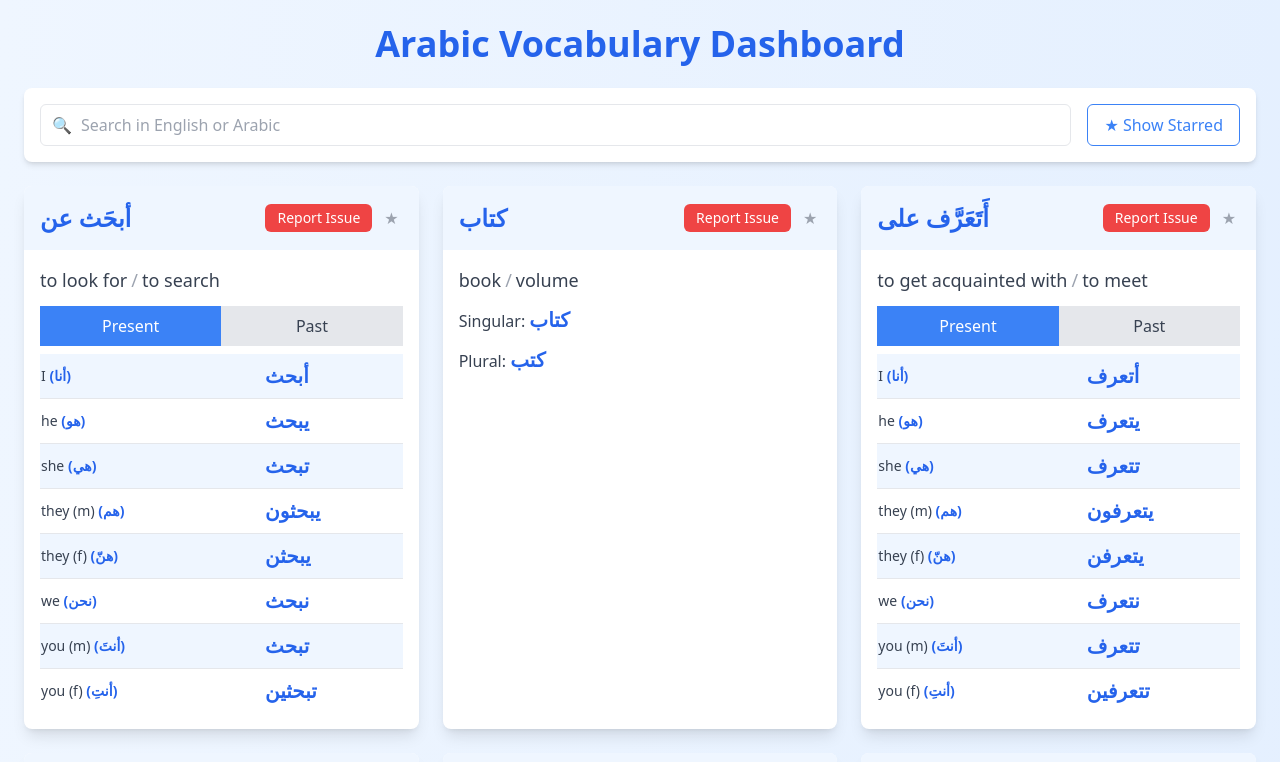
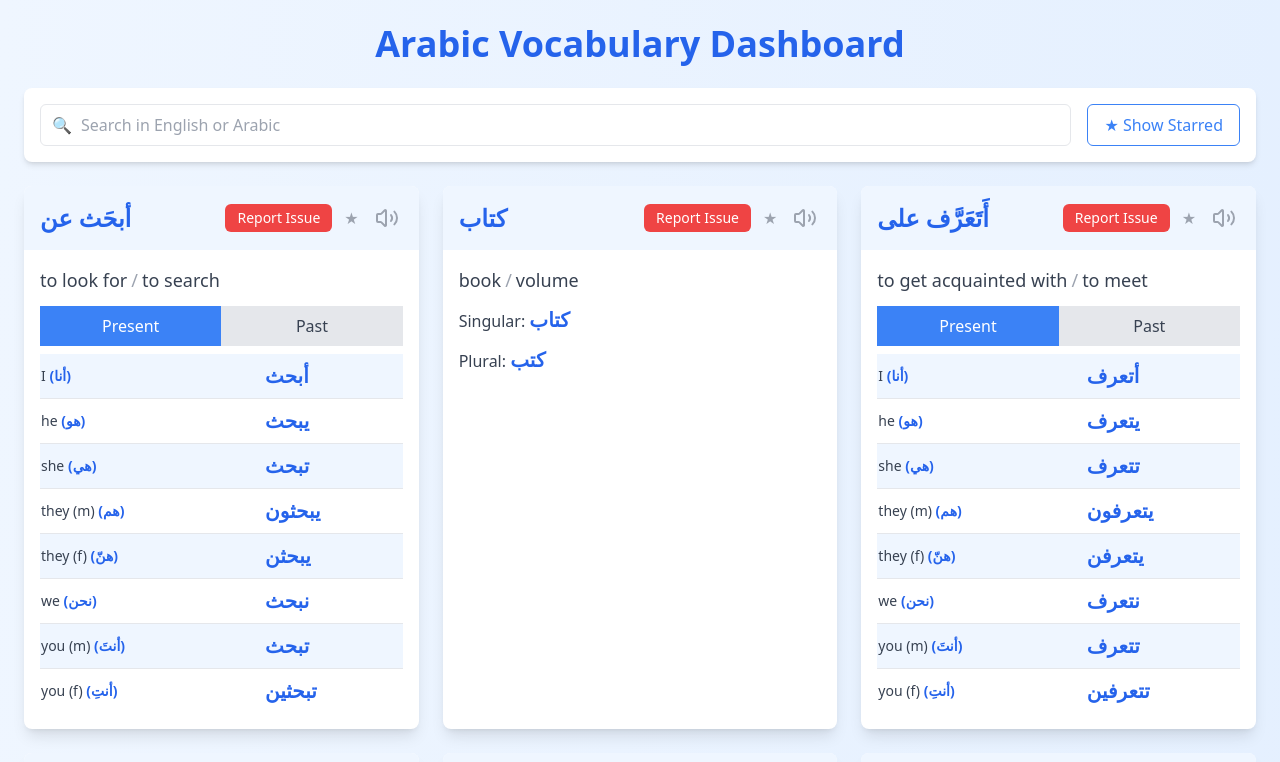
Before and after one commit to Fahmed225/ar-lang-dashboard, a React (Vite) app: page / in a window 1280 px wide. Shown: the top 762 px of the page. Built offline with nearby package versions, Linux system fonts and the light colour scheme.

Commit message:
Refactor code to remove commented out category display and category dropdown

```diff
--- a/package.json
+++ b/package.json
@@ -14,11 +14,13 @@
   },
   "dependencies": {
     "@radix-ui/react-tabs": "^1.1.0",
+    "elevenlabs": "^0.11.0",
     "lucide-react": "^0.414.0",
     "react": "^18.3.1",
     "react-dom": "^18.3.1"
   },
   "devDependencies": {
+    "@types/node": "^20.14.12",
     "@types/react": "^18.3.3",
     "@types/react-dom": "^18.3.0",
     "@typescript-eslint/eslint-plugin": "^7.15.0",
--- a/src/App.tsx
+++ b/src/App.tsx
@@ -3,10 +3,11 @@ import vocabularyData, {
   VocabularyItem,
   VerbConjugations,
 } from "./data/vocabularyData";
+import { Volume2 } from "lucide-react";
+import { ElevenLabsClient } from "elevenlabs";
+const apiKey = import.meta.env.VITE_ELEVENLABS_API_KEY;
+import { createWriteStream } from 'fs';
 
-// const allCategories: string[] = [
-//   ...new Set(vocabularyData.flatMap((item) => item.categories)),
-// ];
 
 const pronouns: Record<string, string> = {
   I: "أنا",
@@ -66,6 +67,7 @@ const VocabularyCard: React.FC<VocabularyCardProps> = ({
   isStarred,
 }) => {
   const [activeTab, setActiveTab] = useState<"present" | "past">("present");
+  const [audioCache, setAudioCache] = useState<Record<string, string>>({});
 
   const handleReportIssue = () => {
     const subject = encodeURIComponent(`Issue Report: ${item.arabic}`);
@@ -77,7 +79,46 @@ const VocabularyCard: React.FC<VocabularyCardProps> = ({
     window.location.href = `mailto:fadbz08@gmail.com?subject=${subject}&body=${body}`;
   };
 
-  return (
+  const handlePlayAudio = async () => {
+    if (audioCache[item.arabic]) {
+      const audioElement = new Audio(audioCache[item.arabic]);
+      audioElement.play();
+      return;
+    }
+
+    const client = new ElevenLabsClient({
+      apiKey: apiKey,
+    });
+
+    try {
+      const audioBuffer = await client.generate({
+        voice: "Rachel",
+        model_id: "eleven_turbo_v2",
+        text: item.arabic,
+      });
+
+      const fileName = `${item.id}.mp3`;
+      const fileStream = createWriteStream(fileName);
+
+      const audioBlob = new Blob([audioBuffer], { type: 'audio/mpeg' });
+      const audioUrl = URL.createObjectURL(audioBlob);
+      setAudioCache((prevCache) => ({ ...prevCache, [item.arabic]: audioUrl }));
+
+      const audioElement = new Audio(audioUrl);
+      audioElement.play();
+
+      audioBlob.stream().pipe(fileStream);
+      fileStream.on("finish", () => {
+        console.log(`Audio saved as ${fileName}`);
+      });
+      fileStream.on("error", (error) => {
+        console.error("Error saving audio:", error);
+      });
+    } catch (error) {
+      console.error("Error generating audio:", error);
+    }
+  };
+    return (
     <div className="bg-white dark:bg-gray-800 rounded-lg shadow-lg overflow-hidden">
       <div className="flex justify-between items-center bg-blue-50 dark:bg-blue-900 p-4">
         <h3 className="font-bold text-2xl text-blue-600 dark:text-blue-400">
@@ -100,6 +141,12 @@ const VocabularyCard: React.FC<VocabularyCardProps> = ({
           >
             ★
           </button>
+          <button
+            onClick={handlePlayAudio}
+            className="ml-2 p-1 rounded-full text-gray-400 hover:text-gray-500 dark:text-gray-500 dark:hover:text-gray-400"
+          >
+            <Volume2 />
+          </button>
         </div>
       </div>
       <div className="p-4">
@@ -116,18 +163,6 @@ const VocabularyCard: React.FC<VocabularyCardProps> = ({
             </span>
           ))}
         </div>
-        {/* Commented out category display
-        <div className="flex flex-wrap gap-2 mb-4">
-          {item.categories.map((category, index) => (
-            <span
-              key={index}
-              className="px-2 py-1 bg-blue-100 dark:bg-blue-800 text-blue-600 dark:text-blue-300 text-xs rounded-full"
-            >
-              {category}
-            </span>
-          ))}
-        </div>
-        */}
         {item.type === "verb" && item.conjugations && (
           <div>
             <div className="flex mb-2">
@@ -238,25 +273,6 @@ const ArabicVocabularyDashboard: React.FC = () => {
             🔍
           </span>
         </div>
-        {/* Commented out category dropdown
-        <div className="relative">
-          <select
-            value={selectedCategory}
-            onChange={(e) => setSelectedCategory(e.target.value)}
-            className="pl-10 pr-4 py-2 border rounded-md appearance-none bg-white dark:bg-gray-700 dark:text-white dark:border-gray-600"
-          >
-            <option value="">All Categories</option>
-            {allCategories.map((category) => (
-              <option key={category} value={category}>
-                {category}
-              </option>
-            ))}
-          </select>
-          <span className="absolute left-3 top-1/2 transform -translate-y-1/2 text-gray-400 dark:text-gray-500">
-            📁
-          </span>
-        </div>
-        */}
         <button
           onClick={() => setShowStarredOnly(!showStarredOnly)}
           className={`px-4 py-2 rounded-md flex items-center gap-2 ${
```
Also changed, not shown: 2 other files (tests, documents, lock files or other folders).
